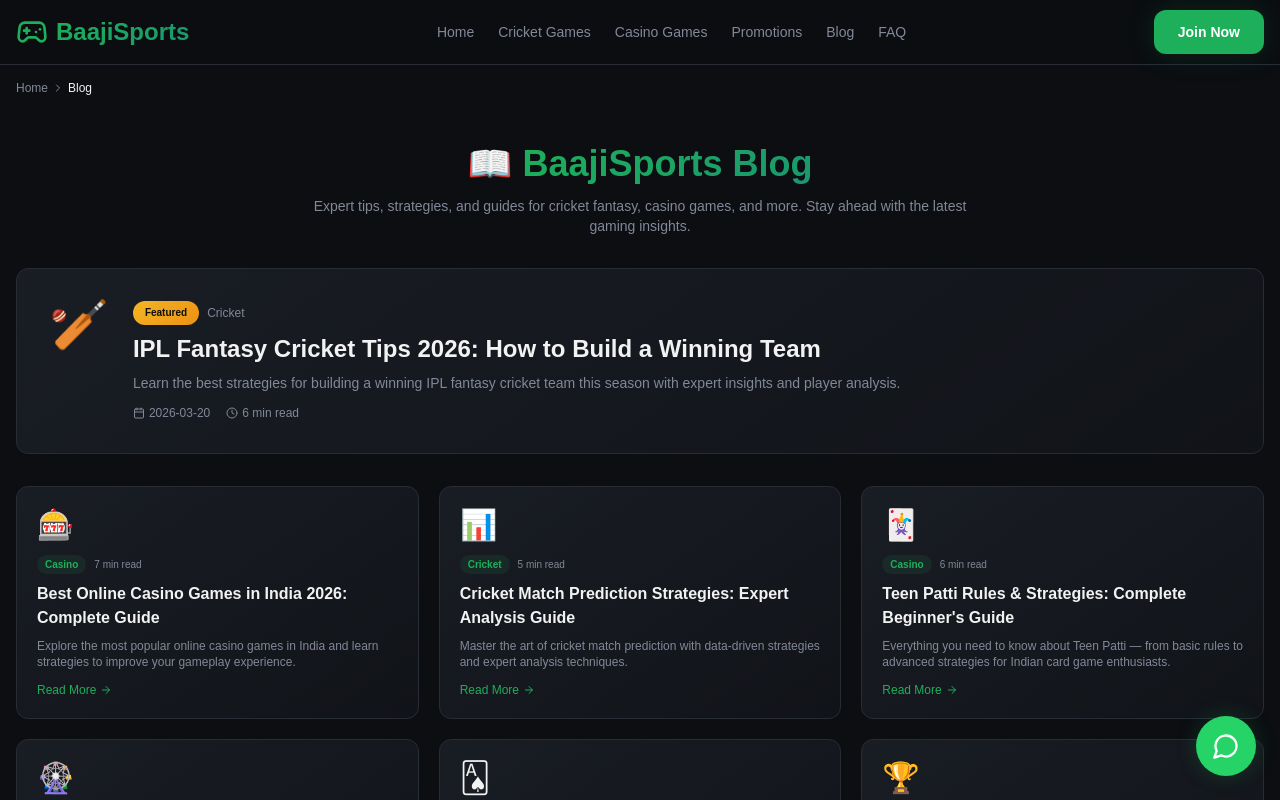
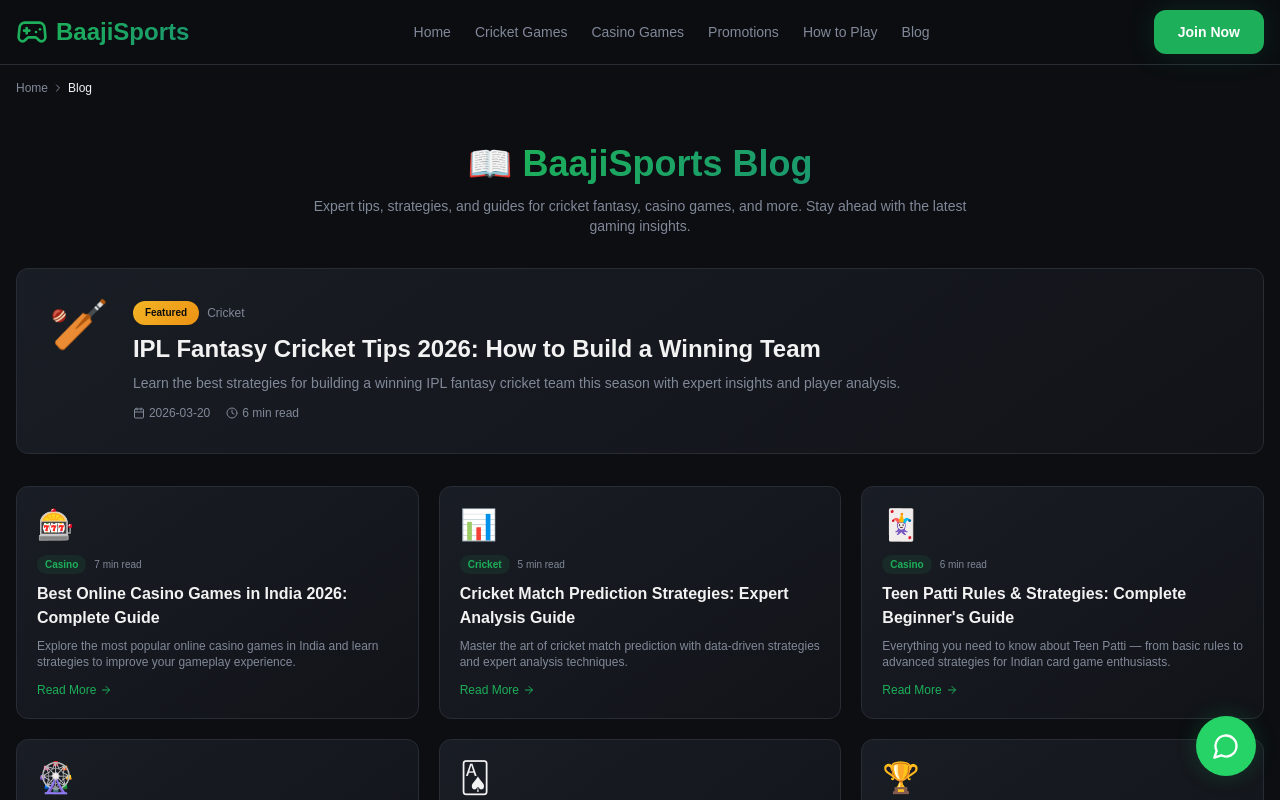
Before and after one commit to Neetu8354/india-play-hub, a React (Vite) app: page /blog in a window 1280 px wide. Shown: the top 800 px of the page. Built offline with nearby package versions, Linux system fonts and the light colour scheme; the HTML template or start-up script is replaced by a standard one.

Commit message:
fix: update navbar to link to dedicated pages, add FAQ sections to all pages

```diff
--- a/src/components/Navbar.tsx
+++ b/src/components/Navbar.tsx
@@ -5,12 +5,12 @@
 const WHATSAPP_LINK = "https://wa.link/reddyanna_";
 
 const navItems = [
-  { label: "Home", href: "#home", isAnchor: true },
-  { label: "Cricket Games", href: "#cricket", isAnchor: true },
-  { label: "Casino Games", href: "#casino", isAnchor: true },
-  { label: "Promotions", href: "#promos", isAnchor: true },
+  { label: "Home", href: "/", isAnchor: false },
+  { label: "Cricket Games", href: "/cricket-games", isAnchor: false },
+  { label: "Casino Games", href: "/casino-games", isAnchor: false },
+  { label: "Promotions", href: "/promotions", isAnchor: false },
+  { label: "How to Play", href: "/how-to-play", isAnchor: false },
   { label: "Blog", href: "/blog", isAnchor: false },
-  { label: "FAQ", href: "#faq", isAnchor: true },
 ];
 
 const Navbar = () => {
--- a/src/pages/CasinoGamesPage.tsx
+++ b/src/pages/CasinoGamesPage.tsx
@@ -3,6 +3,7 @@
 import Navbar from "@/components/Navbar";
 import Footer from "@/components/Footer";
 import WhatsAppButton from "@/components/WhatsAppButton";
+import FAQSection from "@/components/FAQSection";
 import casinoRoulette from "@/assets/casino-roulette.jpg";
 import casinoSlots from "@/assets/casino-slots.jpg";
 import casinoCards from "@/assets/casino-cards.jpg";
@@ -177,6 +178,8 @@
                 </ul>
               </div>
             </div>
+
+            <FAQSection />
           </div>
         </main>
 
--- a/src/pages/CricketGamesPage.tsx
+++ b/src/pages/CricketGamesPage.tsx
@@ -4,6 +4,7 @@
 import Navbar from "@/components/Navbar";
 import Footer from "@/components/Footer";
 import WhatsAppButton from "@/components/WhatsAppButton";
+import FAQSection from "@/components/FAQSection";
 import cricketFantasy from "@/assets/cricket-fantasy.jpg";
 
 const WHATSAPP_LINK = "https://wa.link/reddyanna_";
@@ -152,6 +153,8 @@
                 </ul>
               </div>
             </div>
+
+            <FAQSection />
           </div>
         </main>
 
--- a/src/pages/HowToPlayPage.tsx
+++ b/src/pages/HowToPlayPage.tsx
@@ -3,6 +3,7 @@
 import Navbar from "@/components/Navbar";
 import Footer from "@/components/Footer";
 import WhatsAppButton from "@/components/WhatsAppButton";
+import FAQSection from "@/components/FAQSection";
 
 const WHATSAPP_LINK = "https://wa.link/reddyanna_";
 
@@ -170,6 +171,8 @@
                 BaajiSports promotes responsible gaming. Players must be 18+ years old. Set limits on your spending and play for entertainment. If you need help, contact our support team.
               </p>
             </div>
+
+            <FAQSection />
           </div>
         </main>
 
--- a/src/pages/PromotionsPage.tsx
+++ b/src/pages/PromotionsPage.tsx
@@ -3,6 +3,7 @@
 import Navbar from "@/components/Navbar";
 import Footer from "@/components/Footer";
 import WhatsAppButton from "@/components/WhatsAppButton";
+import FAQSection from "@/components/FAQSection";
 import promoWelcome from "@/assets/promo-welcome.jpg";
 import promoCricket from "@/assets/promo-cricket.jpg";
 import promoDaily from "@/assets/promo-daily.jpg";
@@ -148,6 +149,8 @@
                 Join BaajiSports Now →
               </a>
             </div>
+
+            <FAQSection />
           </div>
         </main>
 
```
